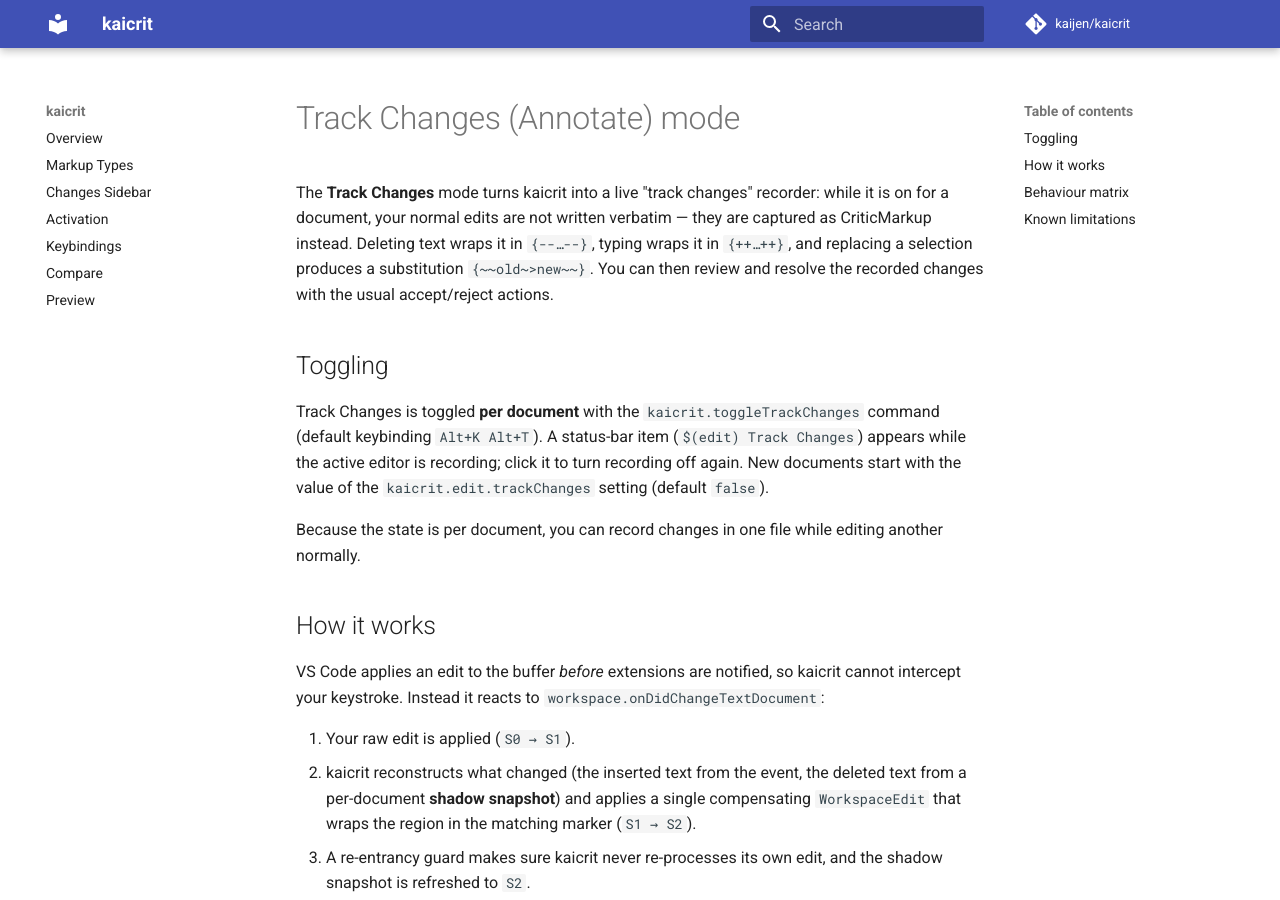
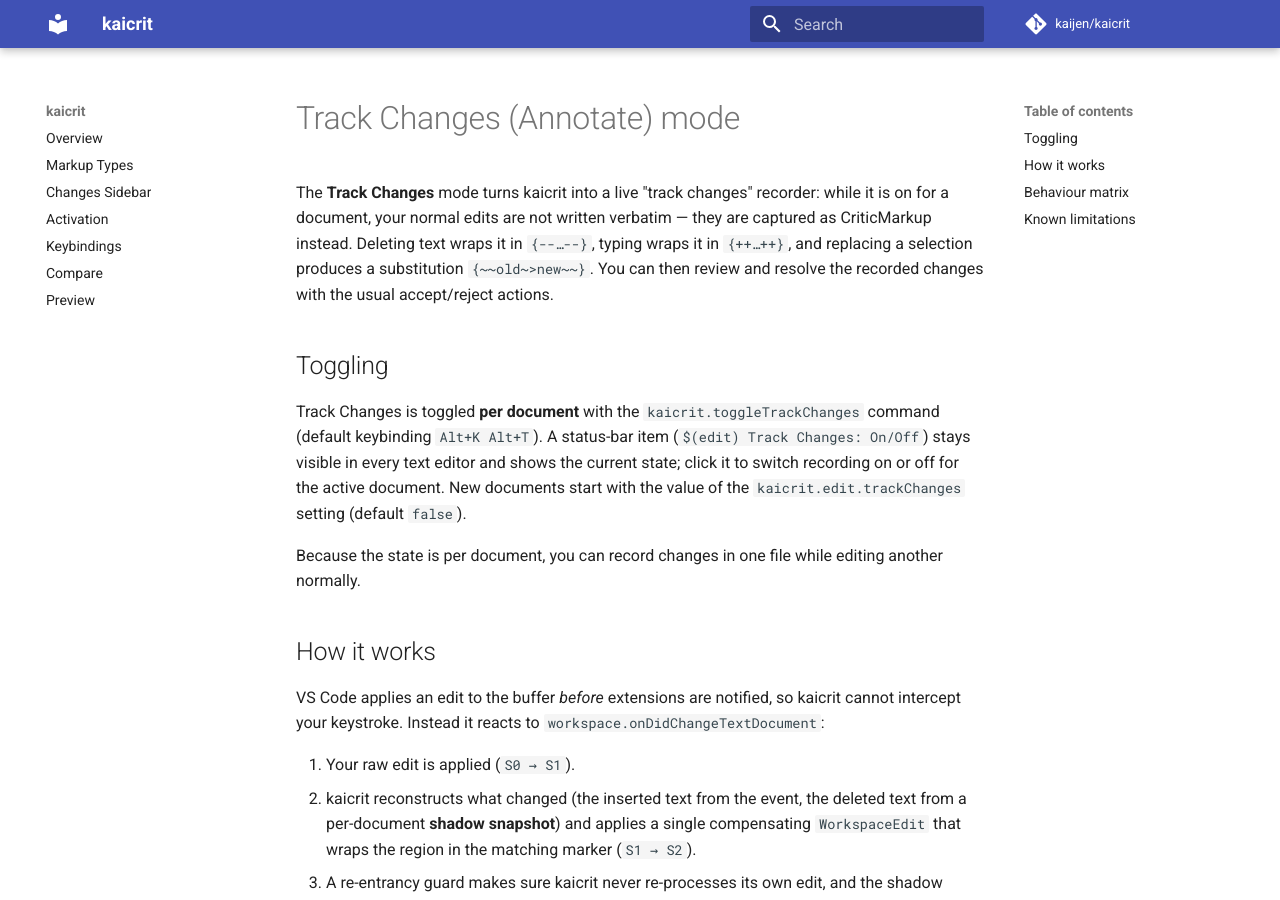
Before and after one commit to kaijen/kaicrit, an MkDocs documentation site: the page built from docs/track-changes.md, in a window 1280 px wide and 900 px high. Built offline with MkDocs 1.6.1 and Material for MkDocs 9.7.7, drawn with Linux system fonts in a browser that asks for light colours; comment, search, counter and statistics services are not loaded; the version menu is left out.

Commit message:
feat(edit): Make Track Changes toggle two-way
The Track Changes status-bar item only appeared while recording, so
it could turn the mode off but never on — the only way to start
recording was the command or keybinding. There was no visible
on-switch in the bar.

Keep the item visible in every file/untitled editor and show the
current state (Track Changes: On/Off). A click now switches
recording on or off, mirroring the $(eye) enablement toggle. The
item is refreshed by syncActiveEditor on activation and on every
active-editor switch.

```diff
--- a/docs/track-changes.md
+++ b/docs/track-changes.md
@@ -11,9 +11,10 @@
 
 Track Changes is toggled **per document** with the
 `kaicrit.toggleTrackChanges` command (default keybinding `Alt+K Alt+T`). A
-status-bar item (`$(edit) Track Changes`) appears while the active editor is
-recording; click it to turn recording off again. New documents start with the
-value of the `kaicrit.edit.trackChanges` setting (default `false`).
+status-bar item (`$(edit) Track Changes: On/Off`) stays visible in every text
+editor and shows the current state; click it to switch recording on or off for
+the active document. New documents start with the value of the
+`kaicrit.edit.trackChanges` setting (default `false`).
 
 Because the state is per document, you can record changes in one file while
 editing another normally.
```
Also changed, not shown: CHANGELOG.md (+4 -0 lines), CLAUDE.md (+1 -1 lines), README.md (+1 -1 lines), 1 other file.
